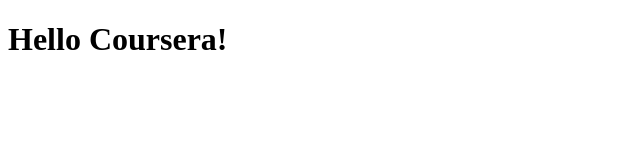
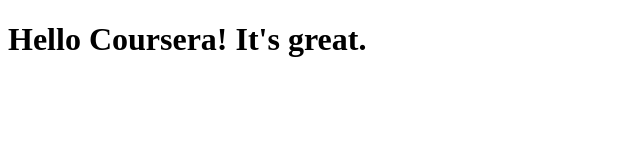
Before and after one commit to miriamkmann/coursera-test, a plain HTML site: page site/index.html in a window 1280 px wide. Shown: the whole page, without its empty margins (0-640 px from the left). Drawn offline with Linux system fonts and the light colour scheme.

Commit message:
Small addition to content

```diff
--- a/site/index.html
+++ b/site/index.html
@@ -7,6 +7,6 @@
     <title>Hello Coursera!</title>
   </head>
   <body>
-    <h1>Hello Coursera!</h1>
+    <h1>Hello Coursera! It's great.</h1>
   </body>
 </html>
```
